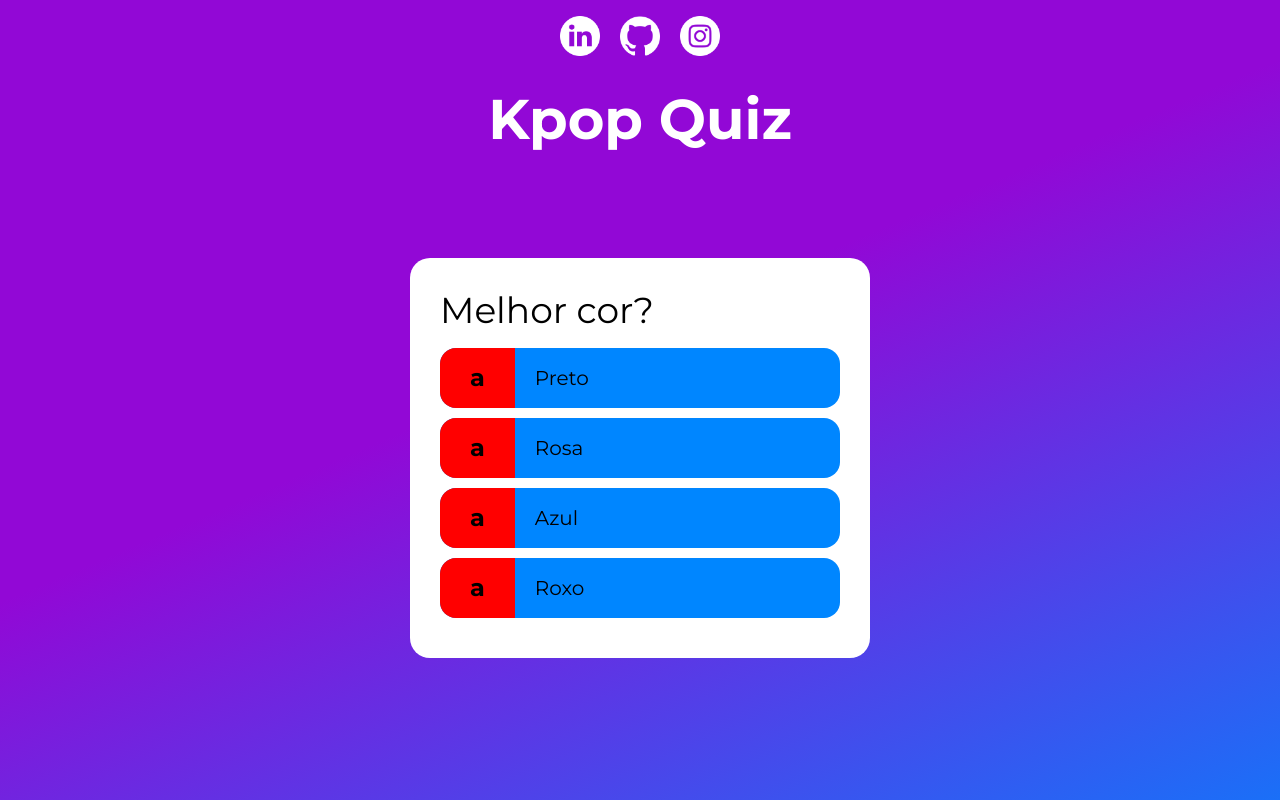
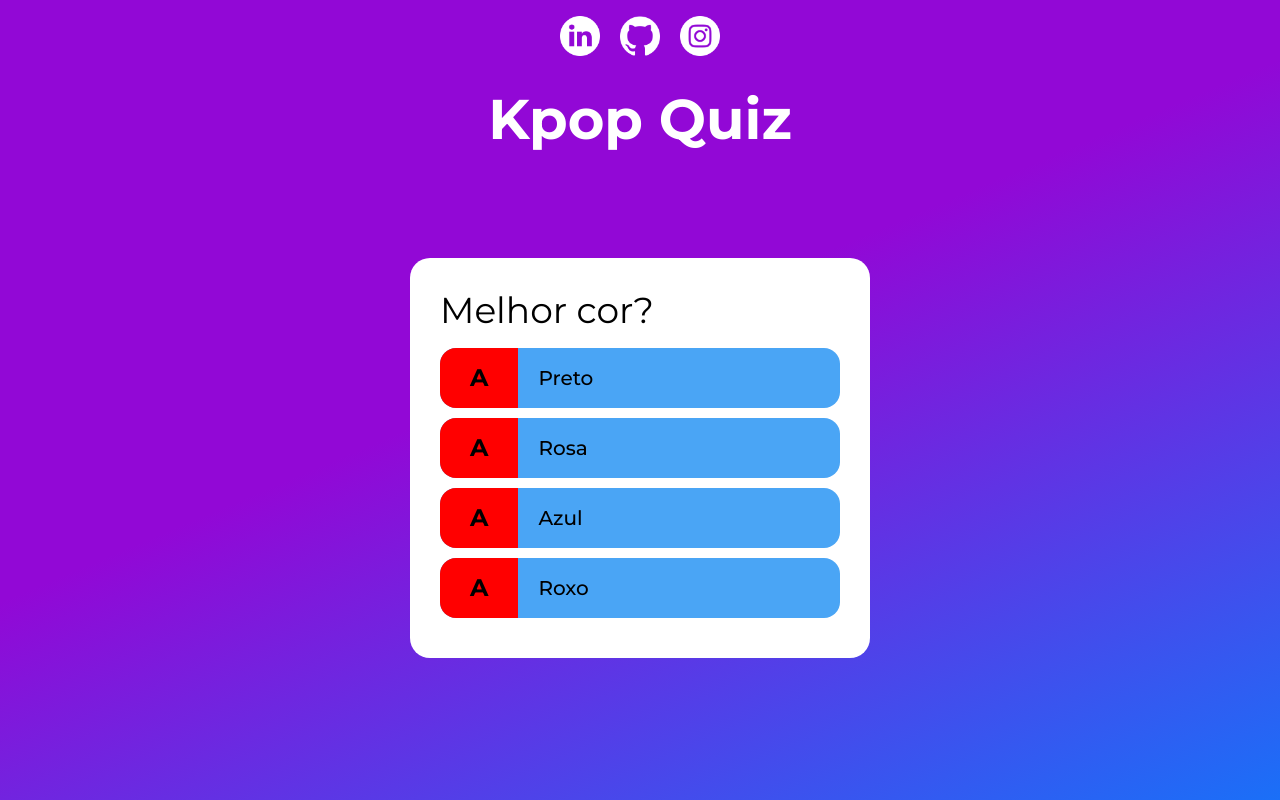
Before and after one commit to ecpieritz/next-quiz, a Next.js app: page / in a window 1280 px wide. Shown: the top 800 px of the page. Built offline with nearby package versions, Linux system fonts and the light colour scheme.

Commit message:
style: add more css

```diff
--- a/components/Answer.tsx
+++ b/components/Answer.tsx
@@ -18,10 +18,10 @@ export default function Answer(props: AnswerProps) {
           <div className={styles.letter}
             style={{backgroundColor: props.letterBgCollor}}
           >
-            <h4>{props.letter}</h4>
+            <h4 className={styles.optionH4}>{props.letter}</h4>
           </div>
           <div className={styles.value}>
-            <p>{answer.value}</p>
+            <p className={styles.optionP}>{answer.value}</p>
           </div>
         </div>
 
--- a/styles/Answer.module.css
+++ b/styles/Answer.module.css
@@ -8,27 +8,33 @@
   width: 400px;
 }
 
-.front{
+.front,
+.back {
   display: flex;
   flex-direction: row;
-  align-items: center;
   gap: 20px;
-  margin-bottom: 10px;
-  border-radius: 16px;
-  background-color: var(--blue);
+  margin-bottom: 5px;
 }
 
-.front p{
-  padding: 15px 0;
+.front{
+  border-radius: 16px;
+  align-items: center;
+  background-color: var(--blue-light);
 }
 
-.front h4{
+.optionP{
+  padding: 15px 0;
+  font-weight: 500;
+}
+
+.optionH4{
   padding: 15px 30px;
 }
 
 .letter{
   border-top-left-radius: 16px;
   border-bottom-left-radius: 16px;
+  text-transform: uppercase;
 }
 
 @media(max-width: 460px){
--- a/styles/globals.css
+++ b/styles/globals.css
@@ -11,6 +11,7 @@
   --purple: #9208d6;
   --purple-dark: #660c93;
   --blue: #0086ff;
+  --blue-light: #4aa5f5;
   --blue-dark: #0c65b5;
 }
 
```
